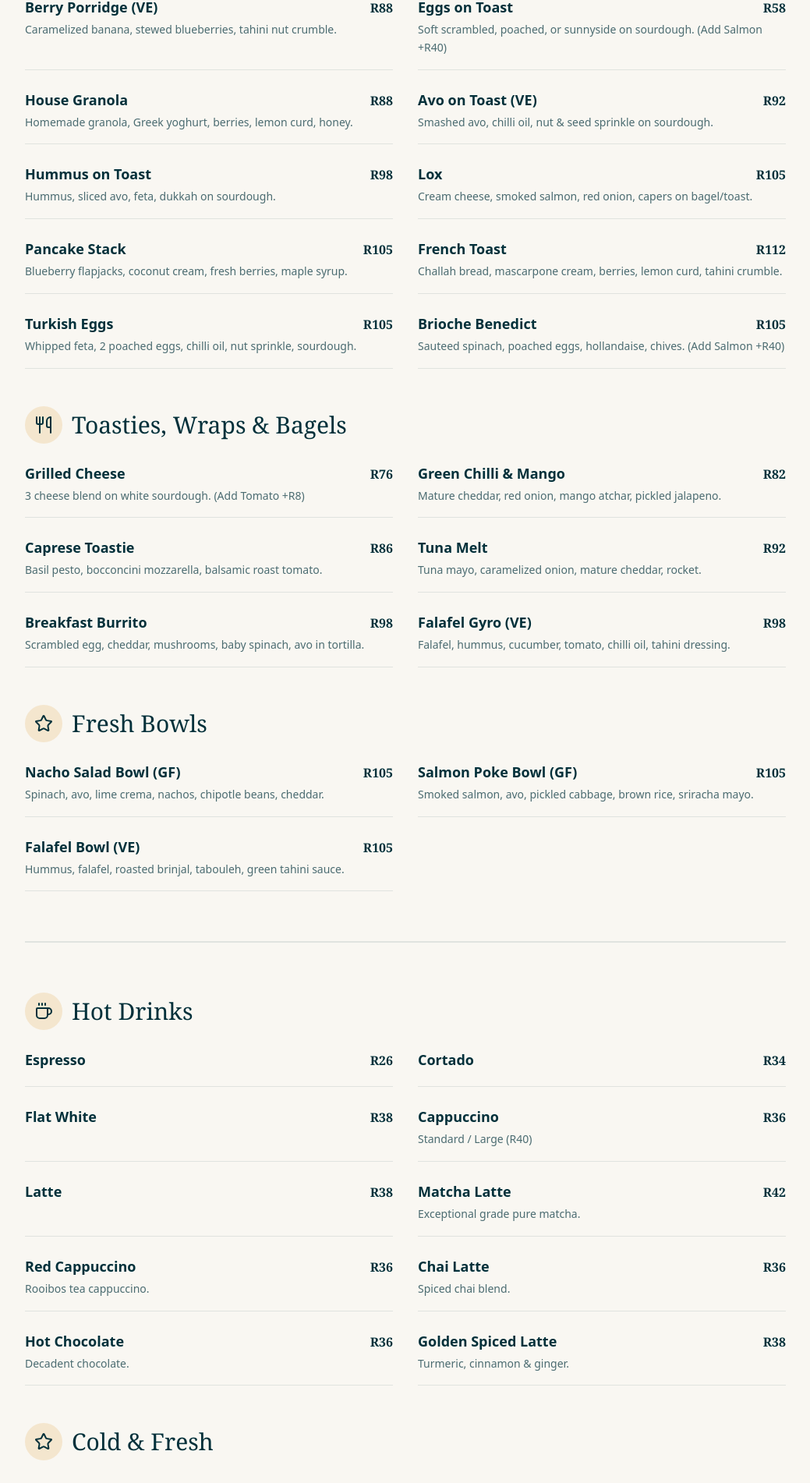
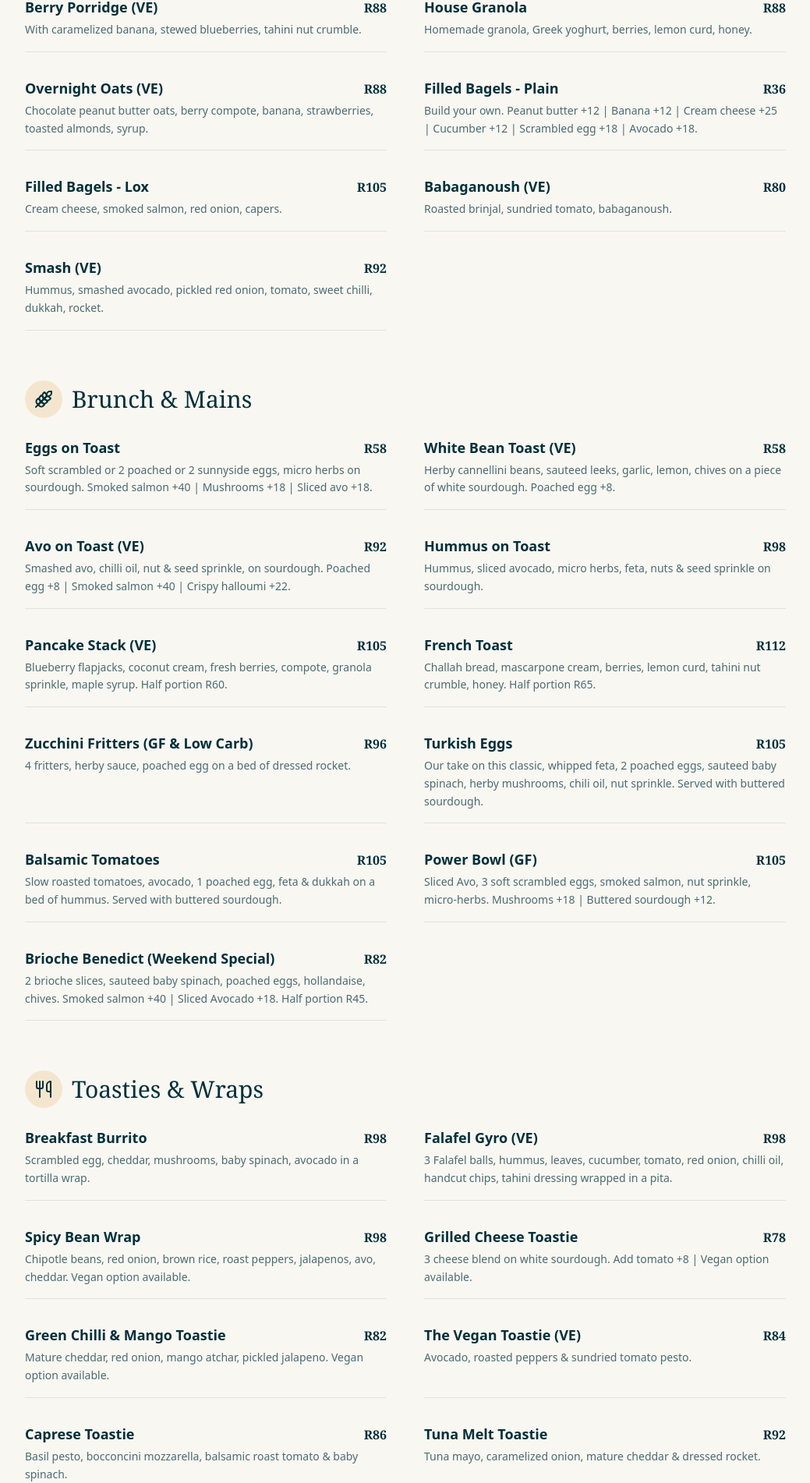
Before and after one commit to Lwazi-M/humble-coffee-redesign, a Next.js app: page /menu in a window 1280 px wide. Shown: the part 489-2391 px from the top of the page at 78% size, without its empty margins (120-1159 px from the left). Built offline with nearby package versions, Linux system fonts and the light colour scheme.

Commit message:
fix: updated menu to include full item descriptions and add-ons

```diff
--- a/src/app/menu/page.tsx
+++ b/src/app/menu/page.tsx
@@ -3,70 +3,246 @@
 
 import React from 'react';
 import { motion } from 'framer-motion';
-import { Coffee, Wheat, Utensils, Star, Download } from 'lucide-react'; // Added Download icon
+import { Coffee, Wheat, Utensils, Star, Download, IceCream, GlassWater, Baby, PlusCircle } from 'lucide-react';
 
 // --- MENU DATA ---
+
+const breakfast = [
+  {
+    name: "Berry Porridge (VE)",
+    price: "R88",
+    desc: "With caramelized banana, stewed blueberries, tahini nut crumble."
+  },
+  {
+    name: "House Granola",
+    price: "R88",
+    desc: "Homemade granola, Greek yoghurt, berries, lemon curd, honey."
+  },
+  {
+    name: "Overnight Oats (VE)",
+    price: "R88",
+    desc: "Chocolate peanut butter oats, berry compote, banana, strawberries, toasted almonds, syrup."
+  },
+  {
+    name: "Filled Bagels - Plain",
+    price: "R36",
+    desc: "Build your own. Peanut butter +12 | Banana +12 | Cream cheese +25 | Cucumber +12 | Scrambled egg +18 | Avocado +18."
+  },
+  {
+    name: "Filled Bagels - Lox",
+    price: "R105",
+    desc: "Cream cheese, smoked salmon, red onion, capers."
+  },
+  {
+    name: "Babaganoush (VE)",
+    price: "R80",
+    desc: "Roasted brinjal, sundried tomato, babaganoush."
+  },
+  {
+    name: "Smash (VE)",
+    price: "R92",
+    desc: "Hummus, smashed avocado, pickled red onion, tomato, sweet chilli, dukkah, rocket."
+  },
+];
+
 const brunch = [
-  { name: "Berry Porridge (VE)", price: "R88", desc: "Caramelized banana, stewed blueberries, tahini nut crumble." },
-  { name: "Eggs on Toast", price: "R58", desc: "Soft scrambled, poached, or sunnyside on sourdough. (Add Salmon +R40)" },
-  { name: "House Granola", price: "R88", desc: "Homemade granola, Greek yoghurt, berries, lemon curd, honey." },
-  { name: "Avo on Toast (VE)", price: "R92", desc: "Smashed avo, chilli oil, nut & seed sprinkle on sourdough." },
-  { name: "Hummus on Toast", price: "R98", desc: "Hummus, sliced avo, feta, dukkah on sourdough." },
-  { name: "Lox", price: "R105", desc: "Cream cheese, smoked salmon, red onion, capers on bagel/toast." },
-  { name: "Pancake Stack", price: "R105", desc: "Blueberry flapjacks, coconut cream, fresh berries, maple syrup." },
-  { name: "French Toast", price: "R112", desc: "Challah bread, mascarpone cream, berries, lemon curd, tahini crumble." },
-  { name: "Turkish Eggs", price: "R105", desc: "Whipped feta, 2 poached eggs, chilli oil, nut sprinkle, sourdough." },
-  { name: "Brioche Benedict", price: "R105", desc: "Sauteed spinach, poached eggs, hollandaise, chives. (Add Salmon +R40)" },
+  {
+    name: "Eggs on Toast",
+    price: "R58",
+    desc: "Soft scrambled or 2 poached or 2 sunnyside eggs, micro herbs on sourdough. Smoked salmon +40 | Mushrooms +18 | Sliced avo +18."
+  },
+  {
+    name: "White Bean Toast (VE)",
+    price: "R58",
+    desc: "Herby cannellini beans, sauteed leeks, garlic, lemon, chives on a piece of white sourdough. Poached egg +8."
+  },
+  {
+    name: "Avo on Toast (VE)",
+    price: "R92",
+    desc: "Smashed avo, chilli oil, nut & seed sprinkle, on sourdough. Poached egg +8 | Smoked salmon +40 | Crispy halloumi +22."
+  },
+  {
+    name: "Hummus on Toast",
+    price: "R98",
+    desc: "Hummus, sliced avocado, micro herbs, feta, nuts & seed sprinkle on sourdough."
+  },
+  {
+    name: "Pancake Stack (VE)",
+    price: "R105",
+    desc: "Blueberry flapjacks, coconut cream, fresh berries, compote, granola sprinkle, maple syrup. Half portion R60."
+  },
+  {
+    name: "French Toast",
+    price: "R112",
+    desc: "Challah bread, mascarpone cream, berries, lemon curd, tahini nut crumble, honey. Half portion R65."
+  },
+  {
+    name: "Zucchini Fritters (GF & Low Carb)",
+    price: "R96",
+    desc: "4 fritters, herby sauce, poached egg on a bed of dressed rocket."
+  },
+  {
+    name: "Turkish Eggs",
+    price: "R105",
+    desc: "Our take on this classic, whipped feta, 2 poached eggs, sauteed baby spinach, herby mushrooms, chili oil, nut sprinkle. Served with buttered sourdough."
+  },
+  {
+    name: "Balsamic Tomatoes",
+    price: "R105",
+    desc: "Slow roasted tomatoes, avocado, 1 poached egg, feta & dukkah on a bed of hummus. Served with buttered sourdough."
+  },
+  {
+    name: "Power Bowl (GF)",
+    price: "R105",
+    desc: "Sliced Avo, 3 soft scrambled eggs, smoked salmon, nut sprinkle, micro-herbs. Mushrooms +18 | Buttered sourdough +12."
+  },
+  {
+    name: "Brioche Benedict (Weekend Special)",
+    price: "R82",
+    desc: "2 brioche slices, sauteed baby spinach, poached eggs, hollandaise, chives. Smoked salmon +40 | Sliced Avocado +18. Half portion R45."
+  },
 ];
 
 const toasties = [
-  { name: "Grilled Cheese", price: "R76", desc: "3 cheese blend on white sourdough. (Add Tomato +R8)" },
-  { name: "Green Chilli & Mango", price: "R82", desc: "Mature cheddar, red onion, mango atchar, pickled jalapeno." },
-  { name: "Caprese Toastie", price: "R86", desc: "Basil pesto, bocconcini mozzarella, balsamic roast tomato." },
-  { name: "Tuna Melt", price: "R92", desc: "Tuna mayo, caramelized onion, mature cheddar, rocket." },
-  { name: "Breakfast Burrito", price: "R98", desc: "Scrambled egg, cheddar, mushrooms, baby spinach, avo in tortilla." },
-  { name: "Falafel Gyro (VE)", price: "R98", desc: "Falafel, hummus, cucumber, tomato, chilli oil, tahini dressing." },
+  {
+    name: "Breakfast Burrito",
+    price: "R98",
+    desc: "Scrambled egg, cheddar, mushrooms, baby spinach, avocado in a tortilla wrap."
+  },
+  {
+    name: "Falafel Gyro (VE)",
+    price: "R98",
+    desc: "3 Falafel balls, hummus, leaves, cucumber, tomato, red onion, chilli oil, handcut chips, tahini dressing wrapped in a pita."
+  },
+  {
+    name: "Spicy Bean Wrap",
+    price: "R98",
+    desc: "Chipotle beans, red onion, brown rice, roast peppers, jalapenos, avo, cheddar. Vegan option available."
+  },
+  {
+    name: "Grilled Cheese Toastie",
+    price: "R78",
+    desc: "3 cheese blend on white sourdough. Add tomato +8 | Vegan option available."
+  },
+  {
+    name: "Green Chilli & Mango Toastie",
+    price: "R82",
+    desc: "Mature cheddar, red onion, mango atchar, pickled jalapeno. Vegan option available."
+  },
+  {
+    name: "The Vegan Toastie (VE)",
+    price: "R84",
+    desc: "Avocado, roasted peppers & sundried tomato pesto."
+  },
+  {
+    name: "Caprese Toastie",
+    price: "R86",
+    desc: "Basil pesto, bocconcini mozzarella, balsamic roast tomato & baby spinach."
+  },
+  {
+    name: "Tuna Melt Toastie",
+    price: "R92",
+    desc: "Tuna mayo, caramelized onion, mature cheddar & dressed rocket."
+  },
 ];
 
-const bowls = [
-  { name: "Nacho Salad Bowl (GF)", price: "R105", desc: "Spinach, avo, lime crema, nachos, chipotle beans, cheddar." },
-  { name: "Salmon Poke Bowl (GF)", price: "R105", desc: "Smoked salmon, avo, pickled cabbage, brown rice, sriracha mayo." },
-  { name: "Falafel Bowl (VE)", price: "R105", desc: "Hummus, falafel, roasted brinjal, tabouleh, green tahini sauce." },
+const salads = [
+  {
+    name: "Nacho Salad Bowl (GF)",
+    price: "R105",
+    desc: "Baby spinach, rocket, avocado, lime crema, nacho chips, chipotle beans, cheddar, pickled jalapenos, coriander."
+  },
+  {
+    name: "Salmon Poke Bowl (GF)",
+    price: "R105",
+    desc: "Smoked salmon, avocado, pickled red cabbage & cucumber, carrot, brown rice, black sesame, sriracha mayo, soy."
+  },
+  {
+    name: "Falafel Bowl (VE)",
+    price: "R105",
+    desc: "Hummus, falafel, roasted brinjal, tabouleh, baby spinach, pickled red cabbage, green tahini sauce."
+  },
 ];
 
 const hotDrinks = [
   { name: "Espresso", price: "R26", desc: "" },
   { name: "Cortado", price: "R34", desc: "" },
   { name: "Flat White", price: "R38", desc: "" },
-  { name: "Cappuccino", price: "R36", desc: "Standard / Large (R40)" },
+  { name: "Long Black", price: "R30", desc: "" },
+  { name: "Batch Brew", price: "R30", desc: "" },
+  { name: "Cappuccino", price: "R36", desc: "Large R40" },
   { name: "Latte", price: "R38", desc: "" },
+  { name: "Mochaccino", price: "R38", desc: "Large R42" },
+  { name: "Red Cappuccino", price: "R36", desc: "Large R40" },
+  { name: "Hot Chocolate", price: "R36", desc: "Large R40" },
+  { name: "Chai Latte", price: "R36", desc: "Large R40" },
+  { name: "Dirty Chai", price: "R38", desc: "Large R42" },
+  { name: "Five Roses/Rooibos/Green", price: "R17", desc: "" },
+  { name: "Loose Leaf Tea (550ml Pot)", price: "R25", desc: "Earl Grey, Moroccan Mint Green, Sticky Pineapple & Ginger Rooibos, Strawberry Hibiscus Rooibos." },
+  { name: "Golden Spiced Latte", price: "R38", desc: "Turmeric, cinnamon & ginger." },
+  { name: "Mystic Mesquite Latte", price: "R40", desc: "Caffeine free coffee alternative, wild harvested in the Karoo." },
   { name: "Matcha Latte", price: "R42", desc: "Exceptional grade pure matcha." },
-  { name: "Red Cappuccino", price: "R36", desc: "Rooibos tea cappuccino." },
-  { name: "Chai Latte", price: "R36", desc: "Spiced chai blend." },
-  { name: "Hot Chocolate", price: "R36", desc: "Decadent chocolate." },
-  { name: "Golden Spiced Latte", price: "R38", desc: "Turmeric, cinnamon & ginger." },
+  { name: "Salted Caramel Hot Choc", price: "R44", desc: "Served with vegan marshmallows." },
 ];
 
 const coldDrinks = [
-  { name: "Iced Flat White", price: "R38", desc: "Double espresso, milk, ice, choc sprinkle." },
+  { name: "Iced Flat White (Unsweetened)", price: "R38", desc: "Double espresso, milk, poured over ice cubes, choc sprinkle." },
   { name: "Coffee Freezo", price: "R44", desc: "Single espresso, milk & crushed ice." },
-  { name: "Iced Matcha", price: "R48", desc: "Pure matcha, vanilla syrup, milk over ice." },
+  { name: "Iced Blondie", price: "R48", desc: "Single espresso, white chocolate syrup, milk & crushed ice." },
+  { name: "Iced Mocha", price: "R48", desc: "Single espresso, dark chocolate, milk and crushed ice." },
   { name: "Berry Crush (VE)", price: "R38", desc: "Cloudy lemon, blueberry & blackcurrant crushed ice." },
+  { name: "The Moira Rose (VE)", price: "R38", desc: "Peach & rose infused tea over ice." },
+  { name: "Rooi is Mooi (VE)", price: "R38", desc: "Rooibos extract, red orange & agave over ice." },
+  { name: "Elderflower Coffee Fizz (VE)", price: "R38", desc: "Batch brew, elderflower syrup, sparkling water, lemon over ice." },
+  { name: "Iced Matcha", price: "R48", desc: "Pure Matcha, vanilla syrup, milk over ice." },
+  { name: "Strawberry Rose Matcha (VE)", price: "R65", desc: "Strawberries, matcha, oat milk, rose over ice." },
+  { name: "Chai Freezo", price: "R42", desc: "Chai, milk, & crushed ice with cinnamon." },
+  { name: "Aero Mint Freezo", price: "R42", desc: "Choc, milk, mint, crushed ice." },
+  { name: "Kiwi Cucumber Crush (VE)", price: "R38", desc: "Cloudy lemon, kiwi & cucumber crushed ice." },
+  { name: "Strawberries & Cream Milkshake", price: "R52", desc: "Strawberries & white chocolate." },
+];
+
+const freshJuices = [
+  { name: "Fresh Orange", price: "R52", desc: "" },
+  { name: "Pineapple Crush", price: "R52", desc: "Pineapple & fresh orange." },
   { name: "Floo Juice", price: "R52", desc: "Carrot, orange, apple, ginger." },
   { name: "Green Detox", price: "R52", desc: "Spinach, cucumber, apple, lemon, ginger." },
-  { name: "Nutty Date Smoothie", price: "R65", desc: "Banana, peanut butter, dates, macmilk." },
+  { name: "Ruby Red", price: "R52", desc: "Beetroot, apple, lemon, ginger." },
+];
+
+const smoothies = [
+  { name: "Nutty Date", price: "R65", desc: "Banana, peanut butter, dates, macmilk." },
+  { name: "Choc-Mousse", price: "R75", desc: "Cocoa macadamia butter, banana, avocado, chocolate oat milk." },
+  { name: "Mango Lassi", price: "R75", desc: "Mango, coconut, syrup, cinnamon." },
+  { name: "Green Machine", price: "R65", desc: "Spinach, mango, lemon, apple." },
+  { name: "Pina Colada", price: "R65", desc: "Pineapple, banana, mango, agave, coconut." },
+  { name: "Sunshine", price: "R65", desc: "Mango, pineapple, orange." },
+  { name: "Berry Bliss", price: "R65", desc: "Strawberry, blueberry, banana, apple." },
+  { name: "Hazelnut Mocha", price: "R68", desc: "Banana, chocolate, hazelnut & almond milk." },
+];
+
+const kiddies = [
+  { name: "Babyccino", price: "R8", desc: "" },
+  { name: "Kids Hot Chocolate", price: "R26", desc: "Served with vegan mallows (200ml)." },
+  { name: "Kids Smoothie", price: "R48", desc: "Strawberry, banana, mango, apple (250ml)." },
+  { name: "Milkshake", price: "R35", desc: "Strawberry or Chocolate (250ml)." },
+  { name: "Orange or Apple Juice", price: "R40", desc: "Freshly squeezed (250ml)." },
+  { name: "Kiddies Toast", price: "R32", desc: "Scrambled egg / Nutella & strawberry / Peanut butter & banana." },
+  { name: "Mini Pancake Stack", price: "R48", desc: "2 blueberry pancakes, yoghurt, strawberries, honey." },
+  { name: "Cheese Toast", price: "R48", desc: "Mild cheese on white sourdough served with chips." },
+  { name: "Kiddies Chips", price: "R20", desc: "" },
 ];
 
 // --- COMPONENT ---
 const MenuSection = ({ title, icon: Icon, items }: { title: string, icon: any, items: any[] }) => (
-  <div className="mb-12">
+  <div className="mb-16">
     <div className="flex items-center gap-3 mb-6">
       <div className="p-3 bg-[#E09F3E]/20 rounded-full text-[#02303A]">
         <Icon size={24} />
       </div>
       <h2 className="text-3xl font-serif text-[#02303A]">{title}</h2>
     </div>
-    <div className="grid md:grid-cols-2 gap-x-8 gap-y-6">
+    <div className="grid md:grid-cols-2 gap-x-12 gap-y-8">
       {items.map((item, idx) => (
         <div key={idx} className="pb-4 border-b border-[#02303A]/10 group">
           <div className="flex justify-between items-baseline mb-1">
@@ -106,7 +282,7 @@ export default function MenuPage() {
            transition={{ delay: 0.2 }}
         >
             <a
-                href="/assets/Menu.pdf" // Make sure file is named 'menu.pdf' in public/assets/
+                href="/assets/Menu.pdf"
                 target="_blank"
                 rel="noopener noreferrer"
                 className="inline-flex items-center gap-2 px-8 py-3 border-2 border-[#02303A] rounded-full text-[#02303A] font-bold hover:bg-[#02303A] hover:text-[#F9F7F2] transition-all"
@@ -125,9 +301,10 @@ export default function MenuPage() {
            animate={{ opacity: 1 }}
            transition={{ delay: 0.4, duration: 0.8 }}
         >
-            <MenuSection title="All Day Brunch" icon={Wheat} items={brunch} />
-            <MenuSection title="Toasties, Wraps & Bagels" icon={Utensils} items={toasties} />
-            <MenuSection title="Fresh Bowls" icon={Star} items={bowls} />
+            <MenuSection title="Breakfast" icon={Coffee} items={breakfast} />
+            <MenuSection title="Brunch & Mains" icon={Wheat} items={brunch} />
+            <MenuSection title="Toasties & Wraps" icon={Utensils} items={toasties} />
+            <MenuSection title="Salads & Bowls" icon={Star} items={salads} />
         </motion.div>
 
         {/* DRINK SECTIONS */}
@@ -138,16 +315,50 @@ export default function MenuPage() {
            transition={{ delay: 0.6, duration: 0.8 }}
         >
             <MenuSection title="Hot Drinks" icon={Coffee} items={hotDrinks} />
-            <MenuSection title="Cold & Fresh" icon={Star} items={coldDrinks} />
+            <MenuSection title="Cold Drinks & Freezos" icon={IceCream} items={coldDrinks} />
+            <MenuSection title="Fresh Juices" icon={GlassWater} items={freshJuices} />
+            <MenuSection title="Smoothies (VE)" icon={Star} items={smoothies} />
+            <MenuSection title="Kiddies" icon={Baby} items={kiddies} />
         </motion.div>
 
+        {/* EXTRAS FOOTER */}
+        <div className="grid md:grid-cols-3 gap-8 mb-20 text-[#02303A]/80 bg-white p-8 rounded-2xl border border-[#02303A]/5">
+            <div>
+                <h4 className="font-bold text-lg mb-4 flex items-center gap-2"><PlusCircle size={18}/> Sides</h4>
+                <ul className="space-y-2 text-sm">
+                    <li className="flex justify-between"><span>Falafel balls (3)</span> <span>R12</span></li>
+                    <li className="flex justify-between"><span>Crispy halloumi</span> <span>R22</span></li>
+                    <li className="flex justify-between"><span>Sliced avo</span> <span>R18</span></li>
+                    <li className="flex justify-between"><span>Poached egg</span> <span>R8</span></li>
+                    <li className="flex justify-between"><span>Scrambled egg</span> <span>R18</span></li>
+                    <li className="flex justify-between"><span>Smoked salmon</span> <span>R40</span></li>
+                    <li className="flex justify-between"><span>Herby mushrooms</span> <span>R18</span></li>
+                    <li className="flex justify-between"><span>Sourdough slice</span> <span>R12</span></li>
+                    <li className="flex justify-between"><span>Handcut chips (sharing)</span> <span>R40</span></li>
+                </ul>
+            </div>
+             <div>
+                <h4 className="font-bold text-lg mb-4 flex items-center gap-2"><PlusCircle size={18}/> Drink Extras</h4>
+                <ul className="space-y-2 text-sm">
+                     <li className="flex justify-between"><span>Milk Alternatives (Almond/Coconut/Macadamia/Oat)</span> <span>R8</span></li>
+                     <li className="flex justify-between"><span>Syrups (Hazelnut/Caramel/Vanilla)</span> <span>R10</span></li>
+                </ul>
+            </div>
+             <div>
+                 <h4 className="font-bold text-lg mb-4">Note</h4>
+                 <p className="text-sm leading-relaxed opacity-80">
+                    All on-toast dishes are available as a single slice. Swap for keto bread / GF bread +20.
+                 </p>
+            </div>
+        </div>
+
         {/* FOOTER NOTE */}
-        <div className="mt-20 p-8 bg-[#02303A] text-[#F9F7F2] rounded-3xl text-center">
+        <div className="p-8 bg-[#02303A] text-[#F9F7F2] rounded-3xl text-center">
             <h3 className="text-2xl font-serif mb-4">Humble Suppliers</h3>
             <p className="opacity-80 max-w-2xl mx-auto leading-relaxed">
                 Not everything is made in-house—some things are best left to our friends.
-                We proudly support <strong>Midlands Eggs</strong> (Free Range), <strong>The Glenwood Bakery</strong> (Sourdough),
-                and <strong>Bushhill Cheese</strong>.
+                We proudly support <strong>Midlands Eggs</strong> (Free Range), <strong>The Glenwood Bakery</strong> (Sourdough & Challah),
+                <strong>Good Bread & Stuff</strong> (White Sourdough & Brioche), and <strong>Bushhill Cheese</strong>.
             </p>
             <p className="mt-4 text-sm opacity-60">
                 Our menu contains no meat, gelatine, alcohol, or animal rennets.
```
